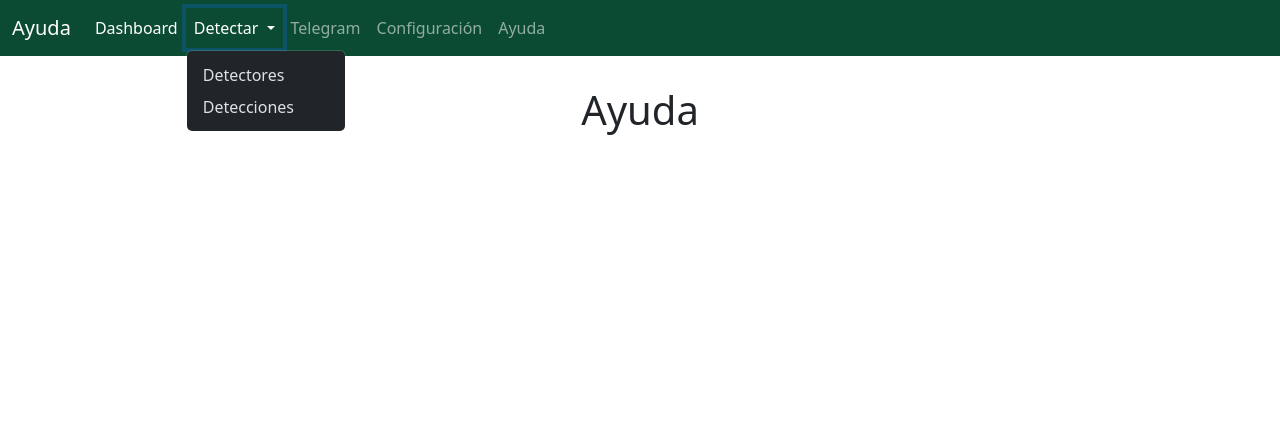
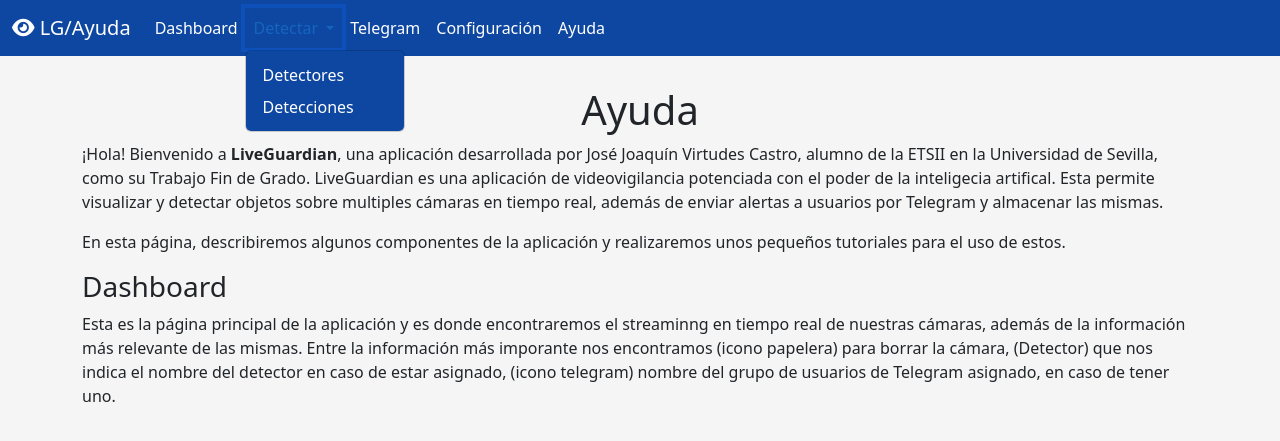
Before and after one commit to JoaVirtudes19/TFG_LiveGuardian, a Django app: page /Ayuda/ in a window 1280 px wide, after a click on "Detectar". Shown: the top 441 px of the page. Run offline with Django 4.2, Linux system fonts and the light colour scheme; some libraries are stand-ins or nearby versions.

Commit message:
Refactor some code and changed style

```diff
--- a/dashboard/static/css/style.css
+++ b/dashboard/static/css/style.css
@@ -1,11 +1,128 @@
-.dashboardNav {
-    background-color: #0C4B33;
-}
+
+/* Personalizado - Esquema de colores azul oscuro */
+:root {
+    --principal: #0D47A1;
+    --secundario: #1565C0;
+    --contraste: #FFFFFF;
+    --color-fondo-boton: #2196F3; /* Azul Material Design */
+    --color-texto-boton: #FFFFFF; /* Texto blanco para contraste */
+    --color-fondo-boton-hover: #0D47A1; /* Azul oscuro (igual que la barra de navegación) */
+  }
 
 .haveDetector {
-    color:hsl(3, 100%, 64%);
+    color: #50C878;
 }
 
 .haveTelegram {
     color: hsl(201 ,85%, 55%);
 }
+
+
+.navbar-brand {
+  color: var(--contraste) !important;
+}
+
+  .dashboardNav {
+    background-color: var(--principal) !important;
+  }
+
+  .dashboardNav .nav-link {
+    color: var(--contraste) !important;
+  }
+
+  .dashboardNav .nav-link:hover,
+  .dashboardNav .nav-link:focus {
+    color: var(--secundario) !important;
+  }
+
+  .dashboardNav .dropdown-menu {
+    background-color: var(--principal) !important;
+  }
+
+  .dashboardNav .dropdown-item {
+    color: var(--contraste) !important;
+  }
+
+  .dashboardNav .dropdown-item:hover,
+  .dashboardNav .dropdown-item:focus {
+    color: var(--secundario) !important;
+    background-color: rgba(255, 255, 255, 0.1) !important;
+  }
+
+  body {
+    background-color: #F5F5F5 !important;
+  }
+
+
+  /* Estilos de botón */
+.btn-custom {
+  background-color: var(--color-fondo-boton) !important;
+  color: var(--color-texto-boton) !important;
+  border: none !important;
+  border-radius: 5px; /* Curva las esquinas del botón */
+  box-shadow: 0 4px 8px rgba(0, 0, 0, 0.2); /* Aplica la misma sombra que en las tarjetas */
+}
+
+.btn-custom:hover,
+.btn-custom:focus {
+  background-color: var(--color-fondo-boton-hover) !important;
+  color: var(--color-texto-boton) !important;
+}
+
+/* Personalización de la columna de la tarjeta */
+.card-column {
+  margin-top: 1rem;
+}
+
+/* Personalización de la imagen de la tarjeta */
+.card-img {
+  max-height: 225px !important;
+  border-radius: 15px 15px 0 0; /* Curva las esquinas superiores de la imagen */
+  object-fit: cover; /* Ajusta la imagen para cubrir el área sin deformarla */
+
+
+}
+
+/* Personalización del título de la tarjeta */
+.card-title-overlay {
+  color: var(--contraste)!important;
+}
+
+/* Personalización de la tarjeta */
+.custom-card {
+  border-radius: 15px; /* Curva las esquinas de la tarjeta */
+  box-shadow: 0 4px 8px rgba(0, 0, 0, 0.2); /* Aumenta el desenfoque y la opacidad de la sombra */
+
+}
+
+/* Personalización del contenedor de íconos */
+.icon-container {
+  display: flex;
+  justify-content: space-around;
+}
+
+.icon-link {
+  color: black !important;
+}
+
+
+/* Estilos para el icono de la papelera */
+.icon-trash {
+  color: inherit; /* Utiliza el color del elemento padre */
+  transition: transform 0.3s ease; /* Agrega una transición suave a la propiedad transform */
+}
+
+.icon-trash:hover {
+  color: hsl(3, 100%, 64%); /* Cambia el color al pasar el cursor sobre el icono */
+  transform: rotate(-10deg); /* Rota ligeramente el icono al pasar el cursor sobre él */
+
+}
+
+/* Estilos para el icono de la tuerca */
+.icon-gear {
+  color: inherit; /* Utiliza el color del elemento padre */
+}
+
+.icon-gear:hover {
+  color: hsl(201, 85%, 55%); /* Cambia el color al pasar el cursor sobre el icono */
+}
--- a/dashboard/web/templates/ayuda.html
+++ b/dashboard/web/templates/ayuda.html
@@ -4,6 +4,18 @@
 
 {% block contenido %}
 <main role="main">
-    <h1 class="text-center" style="margin-top: 30px;">Ayuda</h1>
+    <div class="container">
+        <h1 class="text-center" style="margin-top: 30px;">Ayuda</h1>
+        <p>¡Hola! Bienvenido a <strong>LiveGuardian</strong>, una aplicación desarrollada por José Joaquín Virtudes Castro, alumno de la ETSII en la Universidad de Sevilla, como su Trabajo Fin de Grado.
+        LiveGuardian es una aplicación de videovigilancia potenciada con el poder de la inteligecia artifical. Esta permite visualizar y detectar
+    objetos sobre multiples cámaras en tiempo real, además de enviar alertas a usuarios por Telegram y almacenar las mismas.</p>
+        <p>En esta página, describiremos algunos componentes de la aplicación y realizaremos unos pequeños tutoriales para el uso de estos.</p>
+        <h3>Dashboard</h3>
+        <p>Esta es la página principal de la aplicación y es donde encontraremos el streaminng en tiempo real de nuestras cámaras, además de la
+            información más relevante de las mismas. Entre la información más imporante nos encontramos (icono papelera) para borrar la cámara,
+            (Detector) que nos indica el nombre del detector en caso de estar asignado, (icono telegram) nombre del grupo de usuarios de Telegram
+            asignado, en caso de tener uno.
+        </p>
+    </div>
     </main>
 {% endblock %}
--- a/dashboard/web/templates/base.html
+++ b/dashboard/web/templates/base.html
@@ -12,9 +12,9 @@
     <script src="https://kit.fontawesome.com/d4bff68adb.js" crossorigin="anonymous"></script>
 </head>
 <header>
-<nav class="dashboardNav navbar navbar-expand-lg sticky-top" data-bs-theme="dark">
+  <nav class="dashboardNav navbar navbar-expand-lg sticky-top">
     <div class="container-fluid">
-    <a class="navbar-brand" href="">{{titulo}}</a>
+      <a class="navbar-brand" href=""><i class="fas fa-eye"></i> {{titulo}}</a>
       <button class="navbar-toggler" type="button" data-bs-toggle="collapse" data-bs-target="#navbarNavDropdown" aria-controls="navbarNavDropdown" aria-expanded="false" aria-label="Toggle navigation">
         <span class="navbar-toggler-icon"></span>
       </button>
@@ -45,7 +45,6 @@
       </div>
     </div>
   </nav>
-
 </header>
 <body>
     {% block contenido %}
--- a/dashboard/web/templates/detectores.html
+++ b/dashboard/web/templates/detectores.html
@@ -4,9 +4,9 @@
 
 {% block contenido %}
 <main role="main">
-    <h1 class="text-center" style="margin-top: 30px;">Detecciones</h1>
+    <h1 class="text-center" style="margin-top: 30px;">Detectores</h1>
     <div class="container">
-        <div class="d-flex flex-row-reverse bd-highlight"><a href="/CrearDetector/"><button type="button" class="btn btn-success"><i class="fas fa-plus"></i> Crear detector</button></a></div>
+        <div class="d-flex flex-row-reverse bd-highlight"><a href="/CrearDetector/"><button type="button" class="btn btn-custom"><i class="fas fa-plus"></i> Crear detector</button></a></div>
         <table class="table">
             <thead>
               <tr>
@@ -18,7 +18,7 @@
             <tbody>
                 {% for detector in detectors %}
                 <tr>
-                    <th scope="row"><a href="/deleteDetector/{{detector.id}}"> <i class="fa-solid fa-trash"></i> </a></th>
+                    <th scope="row"><a href="/deleteDetector/{{detector.id}}" class="icon-link"> <i class="fa-solid fa-trash icon-trash"></i> </a></th>
                     <td>{{detector.name}}</td>
                     <td>{{detector.model}}</td>
                   </tr>
--- a/dashboard/web/templates/inicio.html
+++ b/dashboard/web/templates/inicio.html
@@ -7,7 +7,8 @@
     <h1 class="text-center" style="margin-top: 30px;">Cámaras</h1>
     <div class="album py-5">
     <div class="container">
-        <div class="d-flex flex-row-reverse bd-highlight"><a href="/CrearCamara/"><button type="button" class="btn btn-success"><i class="fas fa-plus"></i> Crear cámara</button></a></div>
+        <div class="d-flex flex-row-reverse bd-highlight"><a href="/CrearCamara/"><button type="button" class="btn btn-custom"><i class="fas fa-plus"></i> Crear cámara</button></a>
+        </div>
         <div class="row">
     {% for cam in cameras %}
     {% include "card.html" %}
--- a/dashboard/web/views.py
+++ b/dashboard/web/views.py
@@ -1,46 +1,52 @@
-from django.shortcuts import render
-from web.camera import camCache
-from django.http import StreamingHttpResponse, HttpResponseRedirect
-from web.models import Cam,Detection,Detector,User,Group
-from web.forms import CrearCamara,CrearDetector, CrearUsuario, CrearGrupo
-from django import forms
-from django.forms import ModelForm
+from datetime import datetime
+from io import BytesIO
+
 import cv2
-from datetime import datetime
-import base64
 from PIL import Image
 from django.core.files.uploadedfile import SimpleUploadedFile
-import numpy as np
-from io import BytesIO
+from django.http import StreamingHttpResponse, HttpResponseRedirect
+from django.shortcuts import render
+
+from web.camera import cam_cache
 from web.config import global_config
+from web.forms import CrearCamara, CrearDetector, CrearUsuario, CrearGrupo
+from web.models import Cam, Detection, Detector, User, Group
+
+
 # Create your views here.
 
 
 def inicio(request):
     cameras = Cam.objects.all()
-    return render(request,'inicio.html',{'titulo':"Dashboard",'cameras':cameras}) ### Vista provisional
+    return render(request, 'inicio.html', {'titulo': "LiveGuardian", 'cameras': cameras})  ### Vista provisional
+
 
 def telegram(request):
-    titulo = "Telegram"
+    titulo = "LG/Telegram"
     usuarios = User.objects.all().order_by('-id')
     grupos = Group.objects.all().order_by('-id')
-    return render(request,'telegram.html',{'titulo':titulo,'users':usuarios,'groups':grupos}) ### Vista provisional
+    return render(request, 'telegram.html',
+                  {'titulo': titulo, 'users': usuarios, 'groups': grupos})  ### Vista provisional
+
 
 def detecciones(request):
-    titulo = "Detecciones"
+    titulo = "LG/Detecciones"
     detecciones = Detection.objects.all().order_by('-id')
-    return render(request,'detecciones.html',{'titulo':titulo,'detections':detecciones}) ### Vista provisional
+    return render(request, 'detecciones.html', {'titulo': titulo, 'detections': detecciones})  ### Vista provisional
+
 
 def detectores(request):
-    titulo = "Detectores"
+    titulo = "LG/Detectores"
     detectores = Detector.objects.all().order_by('-id')
-    return render(request,'detectores.html',{'titulo':titulo,'detectors':detectores}) ### Vista provisional
+    return render(request, 'detectores.html', {'titulo': titulo, 'detectors': detectores})  ### Vista provisional
+
 
 def ayuda(request):
-    return render(request,'ayuda.html',{'titulo':"Ayuda"}) ### Vista provisional
+    return render(request, 'ayuda.html', {'titulo': "LG/Ayuda"})  ### Vista provisional
+
 
 def configuracion(request):
-    titulo = "Configuración"
+    titulo = "LG/Configuración"
     framesToDetector = global_config.get_config('framesToDetector')
     historySize = global_config.get_config('historySize')
     historySizeToDetect = global_config.get_config('historySizeToDetect')
@@ -49,130 +55,148 @@
         global_config.set_config(request.POST)
         for instance in Cam.objects.all():
             ### Update cams config
-            cam = camCache.get(instance.id)
+            cam = cam_cache.get(instance.id)
             cam.history = [0] * global_config.get_config('historySize')
-            cam.framesToDetector = global_config.get_config('framesToDetector')
-            cam.historySizeToDetect = global_config.get_config('historySizeToDetect')
+            cam.frames_to_detector = global_config.get_config('framesToDetector')
+            cam.history_size_to_detect = global_config.get_config('historySizeToDetect')
             cam.token = global_config.get_config('token')
         return HttpResponseRedirect('/')
-    return render(request,'configuracion.html',{'titulo':titulo,'framesToDetector':framesToDetector,'historySize':historySize,'historySizeToDetect':historySizeToDetect,'token':token}) ### Vista provisional
+    return render(request, 'configuracion.html',
+                  {'titulo': titulo, 'framesToDetector': framesToDetector, 'historySize': historySize,
+                   'historySizeToDetect': historySizeToDetect, 'token': token})  ### Vista provisional
+
 
 def crearCamara(request):
-    titulo = "Crear cámara"
+    titulo = "LG/Crear cámara"
     if request.method == 'POST':
         form = CrearCamara(request.POST)
         if form.is_valid():
             camara = form.save()
-            camCache.add(camara)
+            cam_cache.add(camara)
             return HttpResponseRedirect('/')
         else:
-            return render(request,'formulario.html',{'titulo':titulo,'form':form,'ruta':'/CrearCamara/'}) ### Vista provisional
+            return render(request, 'formulario.html',
+                          {'titulo': titulo, 'form': form, 'ruta': '/CrearCamara/'})  ### Vista provisional
 
     else:
         form = CrearCamara()
-        return render(request,'formulario.html',{'titulo':titulo,'form':form,'ruta':'/CrearCamara/'}) ### Vista provisional
+        return render(request, 'formulario.html',
+                      {'titulo': titulo, 'form': form, 'ruta': '/CrearCamara/'})  ### Vista provisional
 
 
 def crearDetector(request):
-    titulo = "Crear detector"
+    titulo = "LG/Crear detector"
     if request.method == 'POST':
         form = CrearDetector(request.POST, request.FILES)
         if form.is_valid():
             detector = form.save()
             return HttpResponseRedirect('/')
         else:
-            return render(request,'formulario.html',{'titulo':titulo,'form':form,'ruta':'/CrearDetector/'}) ### Vista provisional
+            return render(request, 'formulario.html',
+                          {'titulo': titulo, 'form': form, 'ruta': '/CrearDetector/'})  ### Vista provisional
 
     else:
         form = CrearDetector()
-        return render(request,'formulario.html',{'titulo':titulo,'form':form,'ruta':'/CrearDetector/'}) ### Vista provisional
+        return render(request, 'formulario.html',
+                      {'titulo': titulo, 'form': form, 'ruta': '/CrearDetector/'})  ### Vista provisional
 
 
 def crearUsuario(request):
-    titulo = "Crear usuario"
+    titulo = "LG/Crear usuario"
     if request.method == 'POST':
         form = CrearUsuario(request.POST)
         if form.is_valid():
             usuario = form.save()
             return HttpResponseRedirect('/Telegram')
         else:
-            return render(request,'formulario.html',{'titulo':titulo,'form':form,'ruta':'/CrearUsuario/'}) ### Vista provisional
+            return render(request, 'formulario.html',
+                          {'titulo': titulo, 'form': form, 'ruta': '/CrearUsuario/'})  ### Vista provisional
 
     else:
         form = CrearUsuario()
-        return render(request,'formulario.html',{'titulo':titulo,'form':form,'ruta':'/CrearUsuario/'}) ### Vista provisional
+        return render(request, 'formulario.html',
+                      {'titulo': titulo, 'form': form, 'ruta': '/CrearUsuario/'})  ### Vista provisional
 
 
 def crearGrupo(request):
-    titulo = "Crear grupo"
+    titulo = "LG/Crear grupo"
     if request.method == 'POST':
         form = CrearGrupo(request.POST)
         if form.is_valid():
             grupo = form.save()
             return HttpResponseRedirect('/Telegram')
         else:
-            return render(request,'formulario.html',{'titulo':titulo,'form':form,'ruta':'/CrearGrupo/'}) ### Vista provisional
+            return render(request, 'formulario.html',
+                          {'titulo': titulo, 'form': form, 'ruta': '/CrearGrupo/'})  ### Vista provisional
 
     else:
         form = CrearGrupo()
-        return render(request,'formulario.html',{'titulo':titulo,'form':form,'ruta':'/CrearGrupo/'}) ### Vista provisional
+        return render(request, 'formulario.html',
+                      {'titulo': titulo, 'form': form, 'ruta': '/CrearGrupo/'})  ### Vista provisional
 
 
-def deleteCam(request,id_cam):
+def deleteCam(request, id_cam):
     try:
-        Cam.objects.get(id=id_cam).delete() ### Intentamos borrar la cámara
-        camCache.delete(id_cam)
+        Cam.objects.get(id=id_cam).delete()  ### Intentamos borrar la cámara
+        cam_cache.delete(id_cam)
         return HttpResponseRedirect('/')
     except:
         ### Añadir template para error
-         return HttpResponseRedirect('/')
+        return HttpResponseRedirect('/')
 
-def deleteDetection(request,id_detection):
-        Detection.objects.get(id=id_detection).delete()
-        return HttpResponseRedirect('/Detecciones')
 
-def deleteDetector(request,id_detector):
-        Detector.objects.get(id=id_detector).delete()
-        return HttpResponseRedirect('/Detectores')
+def deleteDetection(request, id_detection):
+    Detection.objects.get(id=id_detection).delete()
+    return HttpResponseRedirect('/Detecciones')
 
-def deleteUser(request,id_user):
-        User.objects.get(id=id_user).delete()
-        return HttpResponseRedirect('/Telegram')
 
-def deleteGroup(request,id_group):
-        Group.objects.get(id=id_group).delete()
-        return HttpResponseRedirect('/Telegram')
+def deleteDetector(request, id_detector):
+    Detector.objects.get(id=id_detector).delete()
+    return HttpResponseRedirect('/Detectores')
 
-def detailCam(request,id_cam):
+
+def deleteUser(request, id_user):
+    User.objects.get(id=id_user).delete()
+    return HttpResponseRedirect('/Telegram')
+
+
+def deleteGroup(request, id_group):
+    Group.objects.get(id=id_group).delete()
+    return HttpResponseRedirect('/Telegram')
+
+
+def detailCam(request, id_cam):
     ### Este Bloque de código se puede separar en una función aparte
     if request.method == 'POST':
         cam = Cam.objects.all().get(id=id_cam)
-        frame = camCache.get(id_cam).frame
-        frame = cv2.cvtColor(frame, cv2.COLOR_BGR2RGB) ### Posible eliminación
+        frame = cam_cache.get(id_cam).frame
+        frame = cv2.cvtColor(frame, cv2.COLOR_BGR2RGB)  ### Posible eliminación
         img_pil = Image.fromarray(frame)
         buffer = BytesIO()
         img_pil.save(buffer, format='JPEG')
-        image_file = SimpleUploadedFile('detection-cam-'+str(id_cam) + '.jpg', buffer.getvalue())
+        image_file = SimpleUploadedFile('detection-cam-' + str(id_cam) + '.jpg', buffer.getvalue())
         fecha = datetime.now()
-        Detection.objects.create(cam=cam,date=fecha,img=image_file,items='',pred='',detector=None)
+        Detection.objects.create(cam=cam, date=fecha, img=image_file, items='', pred='', detector=None)
 
-    titulo = "Vista detallada"
+    titulo = "LG/Vista detallada"
     cam = Cam.objects.all().get(id=id_cam)
-    return render(request,'detail.html',{'titulo':titulo,'cam':cam}) ### Vista provisional
+    return render(request, 'detail.html', {'titulo': titulo, 'cam': cam})  ### Vista provisional
 
 
-def detailDetection(request,id_detection):
-    titulo = "Vista detallada"
+def detailDetection(request, id_detection):
+    titulo = "LG/Vista detallada"
     detection = Detection.objects.all().get(id=id_detection)
-    return render(request,'detailDetection.html',{'titulo':titulo,'detection':detection}) ### Vista provisional
+    return render(request, 'detailDetection.html', {'titulo': titulo, 'detection': detection})  ### Vista provisional
+
 
 ### Función temporal para probar las cámaras
-def video(request,id_cam):
-    CAMERA_INPUT = camCache.get(id_cam)
+def video(request, id_cam):
+    CAMERA_INPUT = cam_cache.get(id_cam)
     try:
-        return StreamingHttpResponse(gen(CAMERA_INPUT),content_type="multipart/x-mixed-replace;boundary=frame")
+        return StreamingHttpResponse(gen(CAMERA_INPUT), content_type="multipart/x-mixed-replace;boundary=frame")
     except:
-        render(request,'inicio.html')
+        render(request, 'inicio.html')
+
 
 def gen(camera):
     while True:
```
Also changed, not shown: dashboard/dashboard/urls.py (+19 -19 lines), dashboard/web/camera.py (+93 -76 lines), dashboard/web/config.py (+10 -9 lines), dashboard/web/forms.py (+15 -15 lines), dashboard/web/models.py (+26 -21 lines), dashboard/web/templates/card.html (+28 -20 lines), dashboard/web/templates/detailDetection.html (+27 -14 lines), dashboard/web/templates/telegram.html (+4 -4 lines), dashboard/db.sqlite3, dashboard/static/error.jpeg (added), 1 other file. Lines whose indentation alone changed are shown as unchanged.
